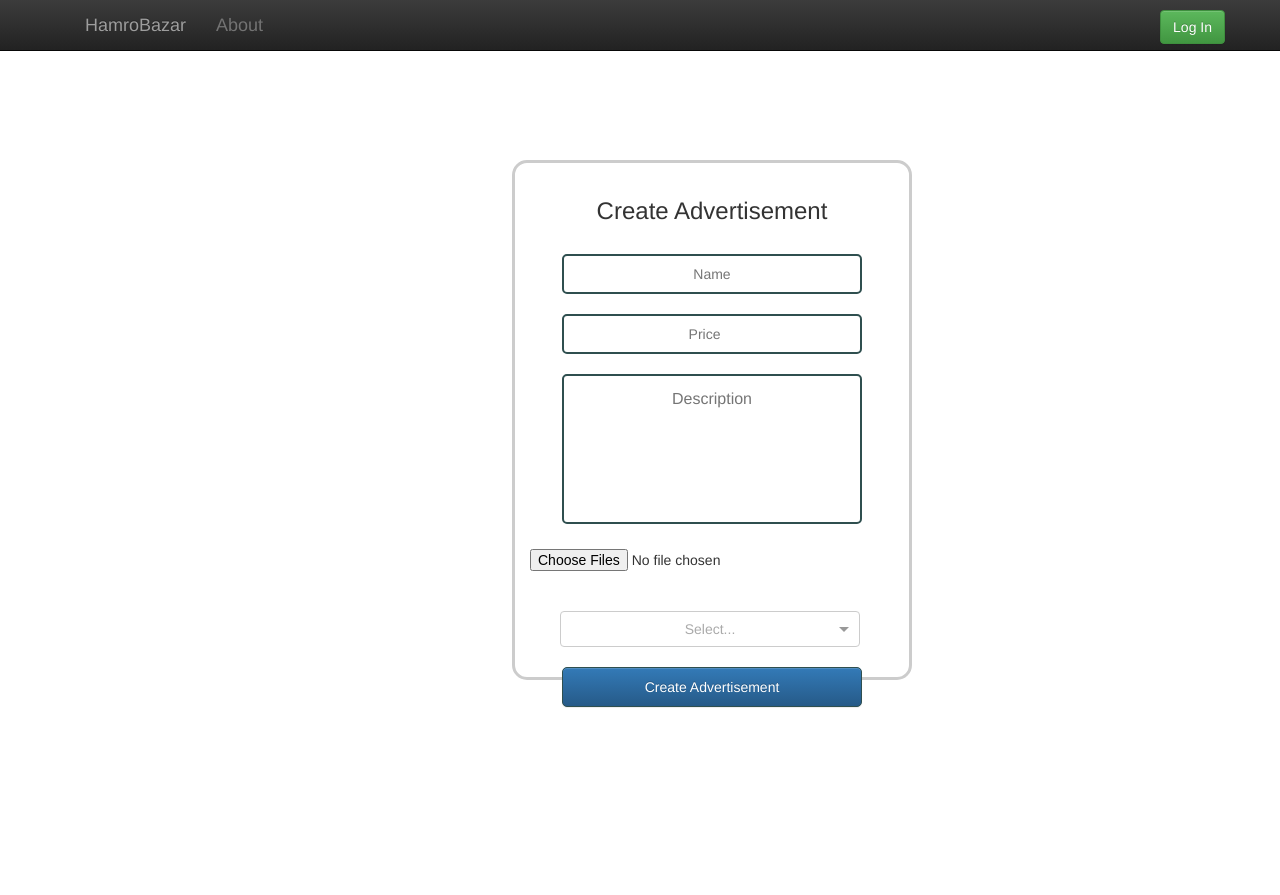
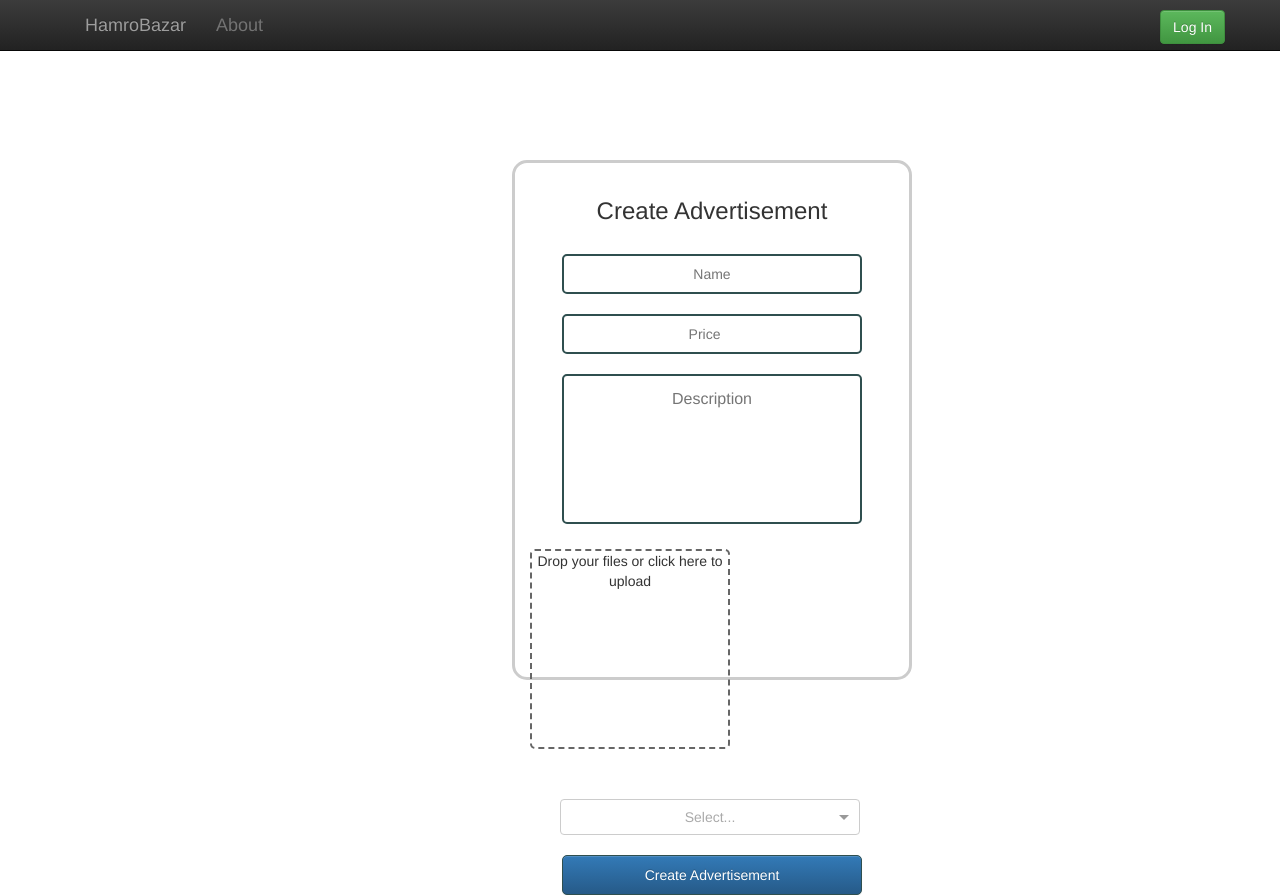
Before and after one commit to skjo0c/hamrobazar-front, a React (Create React App) app: page /createAd in a window 1280 px wide. Before the commit the page ends 800 px from the top, so only its background shows below. Built offline with nearby package versions, Linux system fonts and the light colour scheme; no server answers.

Commit message:
adPictures

```diff
--- a/package.json
+++ b/package.json
@@ -8,6 +8,7 @@
     "react": "^16.1.1",
     "react-bootstrap": "^0.31.5",
     "react-dom": "^16.1.1",
+    "react-dropzone": "^4.2.3",
     "react-router-dom": "^4.2.2",
     "react-scripts": "1.0.17",
     "react-select": "^1.1.0",
--- a/src/components/Category_ads.js
+++ b/src/components/Category_ads.js
@@ -23,7 +23,7 @@ export default class Category_ads extends Component{
 
 		axios.get('http://localhost:3000/api/v1/advertisements?category_id=' + location)
 		.then((response)=>{
-			this.setState({advertisement: response.data.data });
+			this.setState({advertisements: response.data.data });
 		})
 		.catch(function(error){
 			console.log(error);
--- a/src/components/createAd.js
+++ b/src/components/createAd.js
@@ -4,6 +4,8 @@ import '../Main.css'
 import {Button} from 'react-bootstrap';
 import Select from 'react-select';
 import 'react-select/dist/react-select.css';
+import Dropzone from 'react-dropzone';
+
 
 export default class createAd extends Component{
 
@@ -17,6 +19,7 @@ export default class createAd extends Component{
 	      	picture_data: [],
 	      	tags: [],
 	      	category: [],
+	      	imagePreviewUrl: '',
 	      	options: [
 	          { value: 'one', label: 'One' },
 	          { value: 'two', label: 'Two' }
@@ -37,9 +40,9 @@ export default class createAd extends Component{
 		this.setState({description: event.target.value})
 	}
 
-	handleImage(event){
-		this.setState({picture_data: event.target.files[0]})
-	}
+    onDrop(picture_data){
+    	this.setState({picture_data})
+    }
 
 	createAdvertisement(event){
 		event.preventDefault();
@@ -74,7 +77,7 @@ export default class createAd extends Component{
     }
 		return(
 			<div className="createAd-form">
-				<form encType='multipart/form-data' onSubmit = {this.createAdvertisement}>
+				<form onSubmit = {this.createAdvertisement} encType='multipart/form-data'>
 					<h3 className="log-name">Create Advertisement</h3>
 					<input type = "text" className= "create-form" value={this.state.name} onChange = {this.handlenameChange.bind(this)} placeholder = "Name"/>
 					<br/><br/>
@@ -82,7 +85,14 @@ export default class createAd extends Component{
 					<br/><br/>
 					<textarea className= "form-description" value={this.state.description} onChange = {this.handledescriptionChange.bind(this)} placeholder = "Description"/>
 					<br/><br/>
-					<input type = "file" onChange={this.handleImage.bind(this)} multiple />
+					<Dropzone
+					  onDrop={this.onDrop.bind(this)}
+					  multiple
+					  accept="image/*"
+					  // style={styles.dropzone}
+					> 	<p>Drop your files or click here to upload</p>
+					</Dropzone>
+					<ul>{this.state.picture_data.map(f => <li key={f.name}>{f.name} - {f.size} bytes</li>)}</ul>
 					<br/><br/>
 			        <Select.Async
 			        	className = "category_select"
--- a/src/user/Signup.js
+++ b/src/user/Signup.js
@@ -74,8 +74,9 @@ export default class SignUp extends Component{
 		let upass = this.state.upass
 		let ucpass = this.state.ucpass
 		let umobile = this.state.umobile
-
-	    axios.post('http://localhost:3000/api/v1/users', {firstname :fname, lastname :lname, email :umail, password :upass, password_confirmation :ucpass, mobile :umobile})
+		let picture  = this.state.file
+		console.log(picture);
+	    axios.post('http://localhost:3000/api/v1/users', {firstname :fname, lastname :lname, email :umail, password :upass, password_confirmation :ucpass, picture: picture, mobile :umobile})
 	    .then((response) => {
 	    	window.location('/login')
 	    })
@@ -111,7 +112,7 @@ export default class SignUp extends Component{
 						<br/><br/>
 						<input className = "log-form" type = "number" value={this.state.umobile} onChange = {this.handleumobileChange.bind(this)} placeholder = "Mobile Number"/>
 						<br/><br/>
-						<input type = "file" onChange={this.handlepp} />
+						<input type = "file" onChange={this.handlepp.bind(this)} />
 						<br/><br/>
 						<div className = "imgPreview">
 							{$imagePreview}
```
Also changed, not shown: 1 other file (tests, documents, lock files or other folders).
